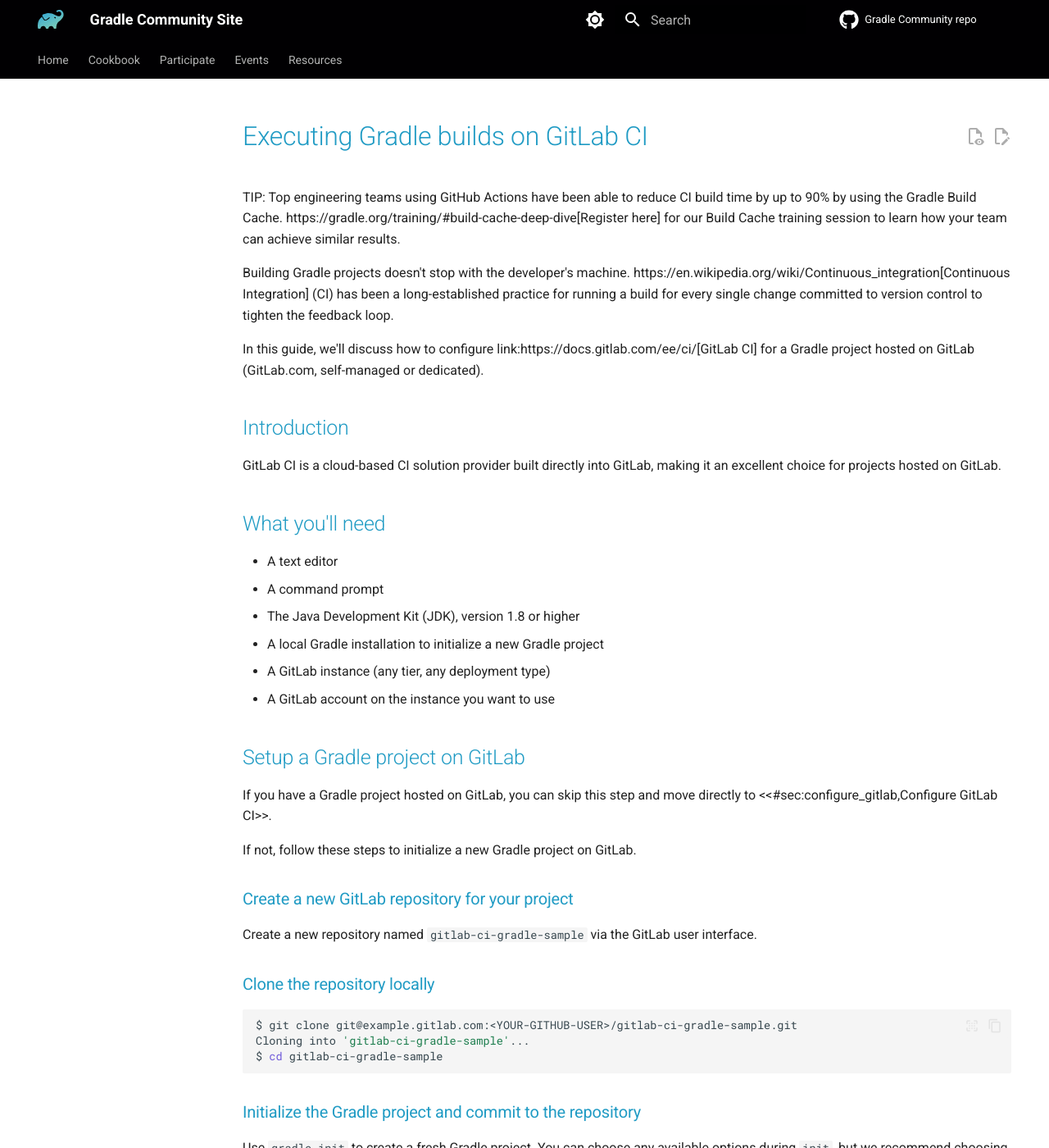
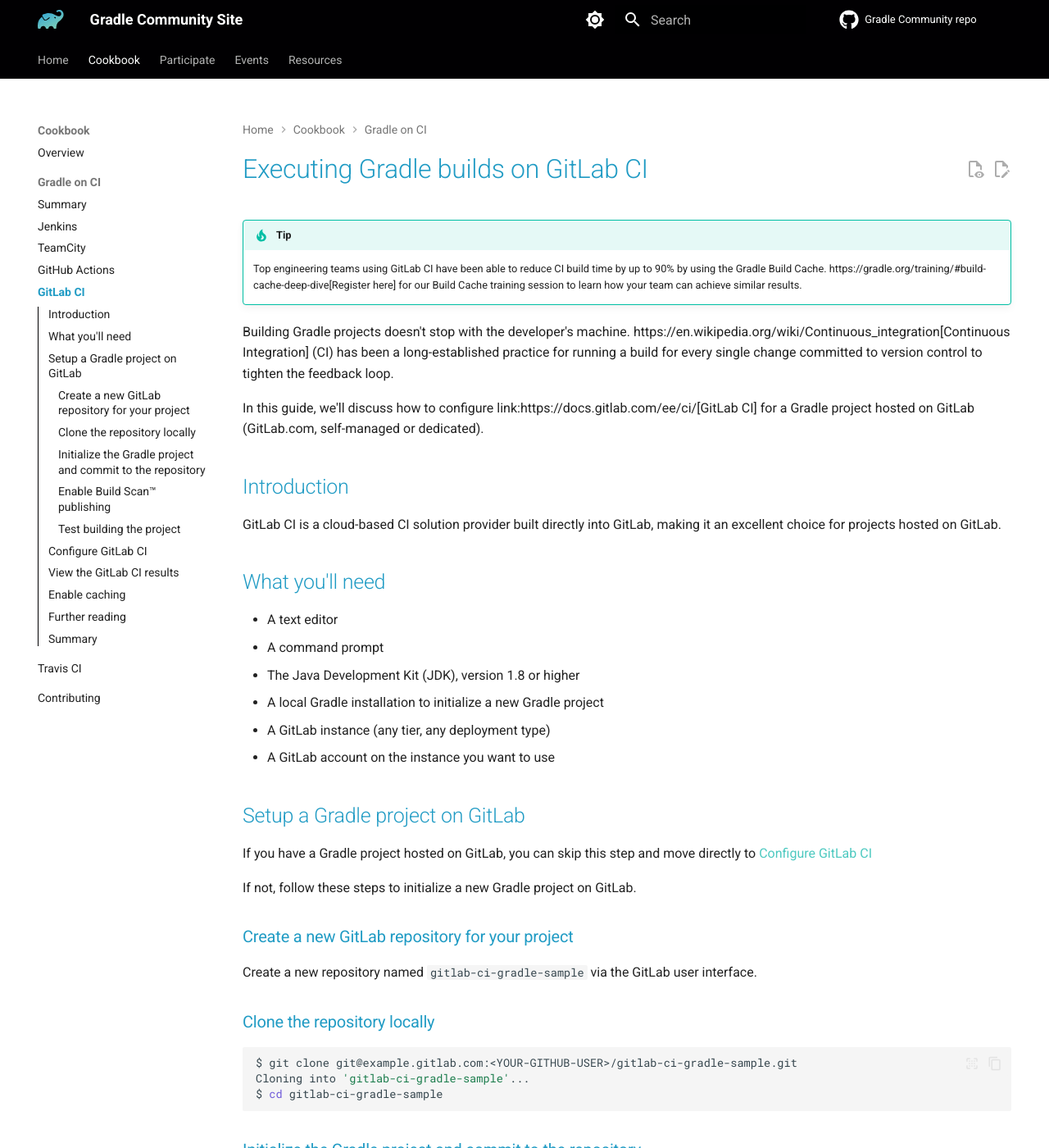
Before and after one commit to gradle/community, an MkDocs documentation site: the page built from docs/cookbook/ci/gitlab-ci.md, in a window 1280 px wide and 1400 px high. Shown: the whole window at 82% size. Built offline with MkDocs 1.6.1 and Material for MkDocs 9.7.7, drawn with Linux system fonts in a browser that asks for light colours; plug-ins that fetch from the network failed and are left out; comment, search, counter and statistics services are not loaded; some of the changed text lies outside the part shown.

Commit message:
Copy edit the GitLab CI entry, add it to navigation. Also add README for the section

```diff
--- /dev/null
+++ b/docs/cookbook/ci/README.md
@@ -0,0 +1,22 @@
+# Using Gradle with Continuous Integration Systems
+
+Gradle has many integrations with Continuous Integration (CI)
+and Continuous Delivery (CD) systems.
+Below you can find references to integrations and best practices.
+
+!!! warning
+    This section is under active development.
+    The pages might be outdated, contributions are welcome!
+
+## Recipes
+
+- [GitHub Actions](./github-actions.md)
+- [GitLab CI](./gitlab-ci.md)
+- [Jenkins](jenkins.md)
+- [TeamCity](./teamcity.md)
+- [Travis CI](./travis-ci.md)
+
+## External Pages
+
+- [Tekton task for Gradle](https://hub.tekton.dev/tekton/task/gradle)
+- [CircleCI orb for Gradle](https://circleci.com/developer/orbs/orb/circleci/gradle)
--- a/docs/cookbook/ci/gitlab-ci.md
+++ b/docs/cookbook/ci/gitlab-ci.md
@@ -1,6 +1,7 @@
 # Executing Gradle builds on GitLab CI
 
-TIP: Top engineering teams using GitHub Actions have been able to reduce CI build time by up to 90% by using the Gradle Build Cache. https://gradle.org/training/#build-cache-deep-dive[Register here] for our Build Cache training session to learn how your team can achieve similar results.
+!!! tip
+    Top engineering teams using GitLab CI have been able to reduce CI build time by up to 90% by using the Gradle Build Cache. https://gradle.org/training/#build-cache-deep-dive[Register here] for our Build Cache training session to learn how your team can achieve similar results.
 
 Building Gradle projects doesn't stop with the developer's machine.
 https://en.wikipedia.org/wiki/Continuous_integration[Continuous Integration] (CI) has been a long-established practice for running a build for every single change committed to version control to tighten the feedback loop.
@@ -22,7 +23,7 @@ GitLab CI is a cloud-based CI solution provider built directly into GitLab, maki
 
 ## Setup a Gradle project on GitLab
 
-If you have a Gradle project hosted on GitLab, you can skip this step and move directly to <<#sec:configure_gitlab,Configure GitLab CI>>.
+If you have a Gradle project hosted on GitLab, you can skip this step and move directly to [Configure GitLab CI](.#configure-gitlab-ci)
 
 If not, follow these steps to initialize a new Gradle project on GitLab.
 
@@ -57,7 +58,7 @@ $ git push
 
 ### Enable Build Scan™ publishing
 
-https://scans.gradle.com[Gradle Build Scans] are a great way to view your build results and provide valuable insights into your build.
+[Gradle Build Scans](https://scans.gradle.com) are a great way to view your build results and provide valuable insights into your build.
 To publish Build Scans from GitLab CI, you'll need to pre-approve the Terms & Conditions.
 
 To do so, add the following content to the top of your `settings.gradle[.kts]` file. GitLab CI sets the "CI" environment variable:
@@ -80,7 +81,7 @@ gradleEnterprise {
 
 ### Test building the project
 
-The project uses the <<gradle_wrapper.adoc#gradle_wrapper_reference,Gradle Wrapper>> for building the project.
+The project uses the Gradle Wrapper for building the project.
 It is a recommended practice for any Gradle project as it enables your project to build on CI without installing the Gradle runtime.
 
 Before asking GitLab CI to build your project, it's useful to ensure that it builds locally.
--- a/mkdocs.yml
+++ b/mkdocs.yml
@@ -106,9 +106,11 @@ nav:
   - Cookbook:
     - Overview: cookbook/README.md
     - Gradle on CI:
+      - Summary: cookbook/ci/README.md
       - Jenkins: cookbook/ci/jenkins.md
       - TeamCity: cookbook/ci/teamcity.md
       - GitHub Actions: cookbook/ci/github-actions.md
+      - GitLab CI: cookbook/ci/gitlab-ci.md
       - Travis CI: cookbook/ci/travis-ci.md
     - Contributing: cookbook/CONTRIBUTING.md
   - Participate:
```
Also changed, not shown: other parts of docs/cookbook/ci/gitlab-ci.md (+1 -1 lines), docs/cookbook/ci/github-actions.md (+2 -1 lines), docs/cookbook/ci/jenkins.md (+2 -1 lines), docs/cookbook/ci/teamcity.md (+2 -1 lines), docs/cookbook/ci/travis-ci.md (+2 -1 lines).
